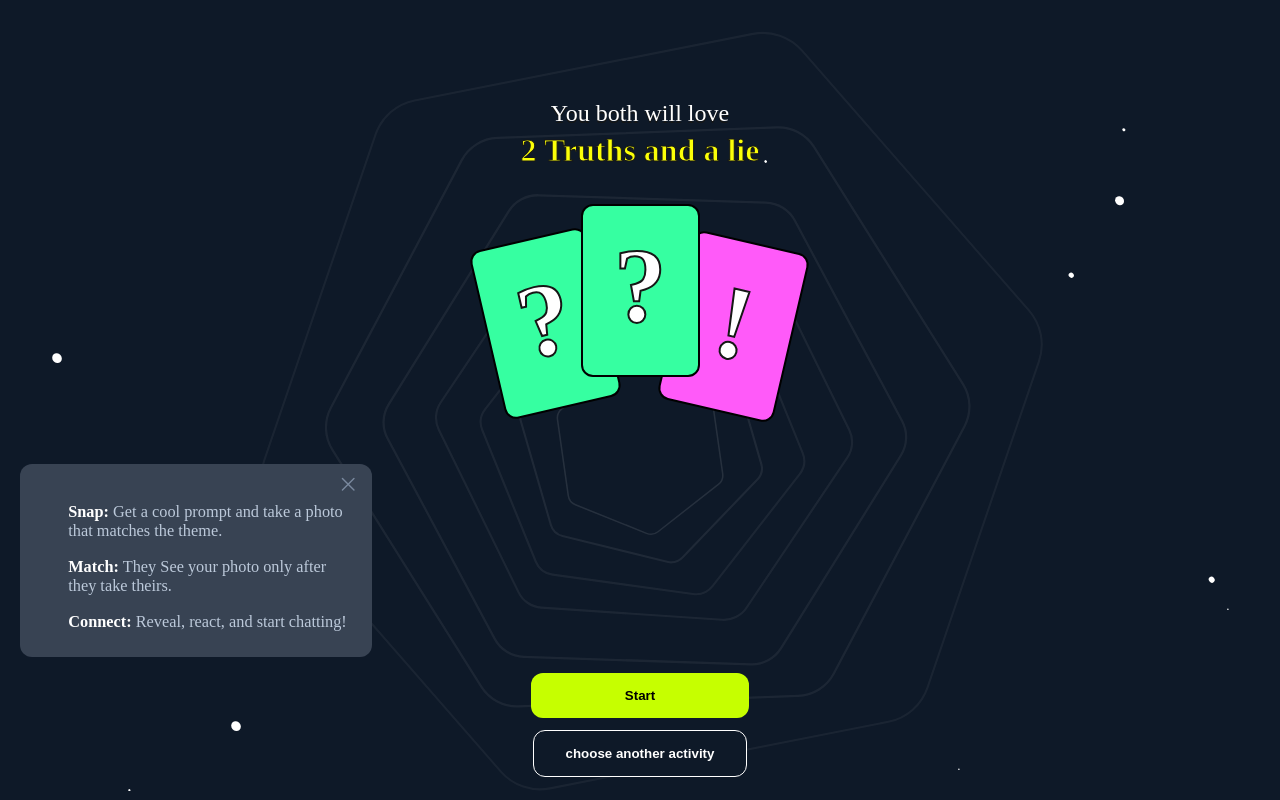
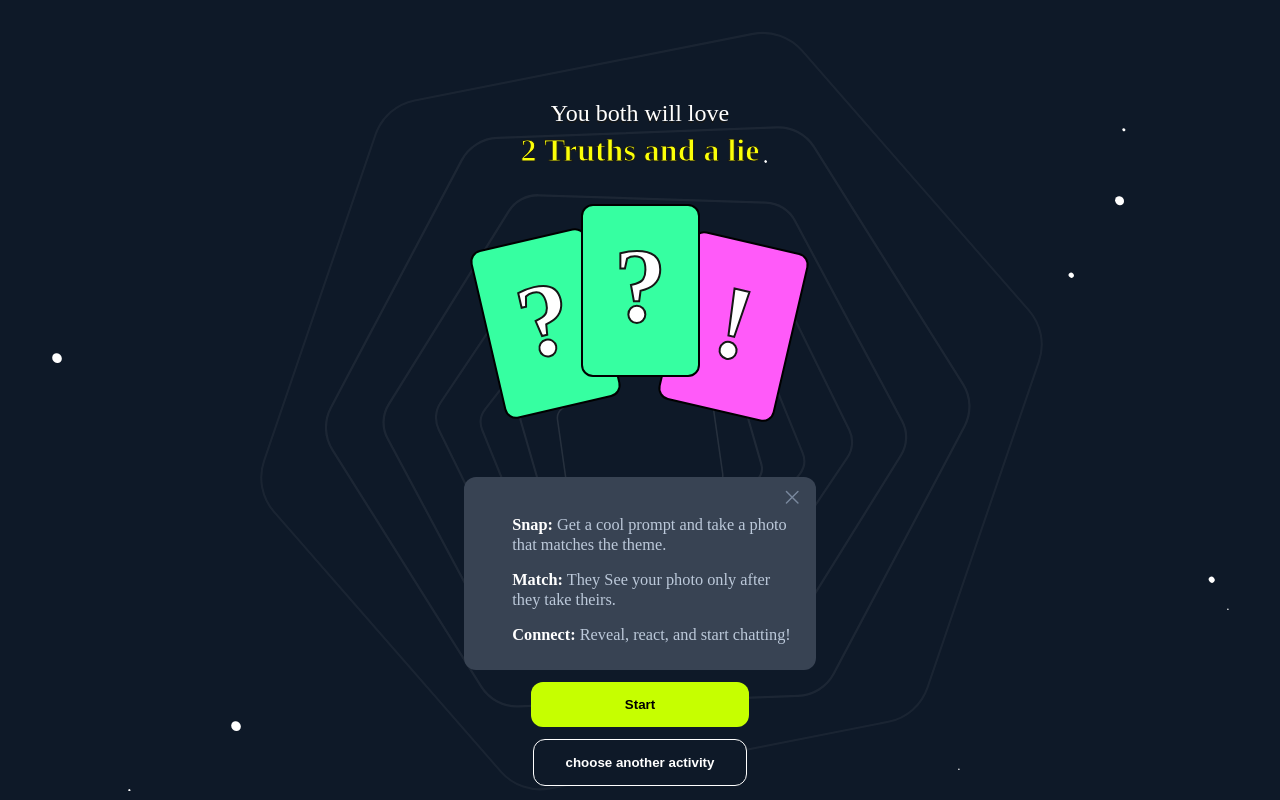
Before and after one commit to Abhirajkar27/TTOL_V2, a React (Create React App) app: page / in a window 1280 px wide. Both pictures are taken after a click on the element "Activity info". Built offline with nearby package versions, Linux system fonts and the light colour scheme.

Commit message:
fixed activityInfoBox

```diff
--- a/src/App.css
+++ b/src/App.css
@@ -111,7 +111,7 @@ body {
   margin-top: -10.8rem !important;
 }
 .lbmargintop{
-  top:11.5rem;
+  top:-.001rem;
 }
 .Landing_Upperdiv{
   position: relative;
--- a/src/components/ActivityInfo.css
+++ b/src/components/ActivityInfo.css
@@ -1,7 +1,6 @@
 .Activity-info-box {
-  position: fixed;
-  top: 29rem;
-  left:1.25rem;
+  position: relative;
+  bottom: .7rem;
   display: flex;
   width: 20rem;
   height: 10.0625rem;
```
